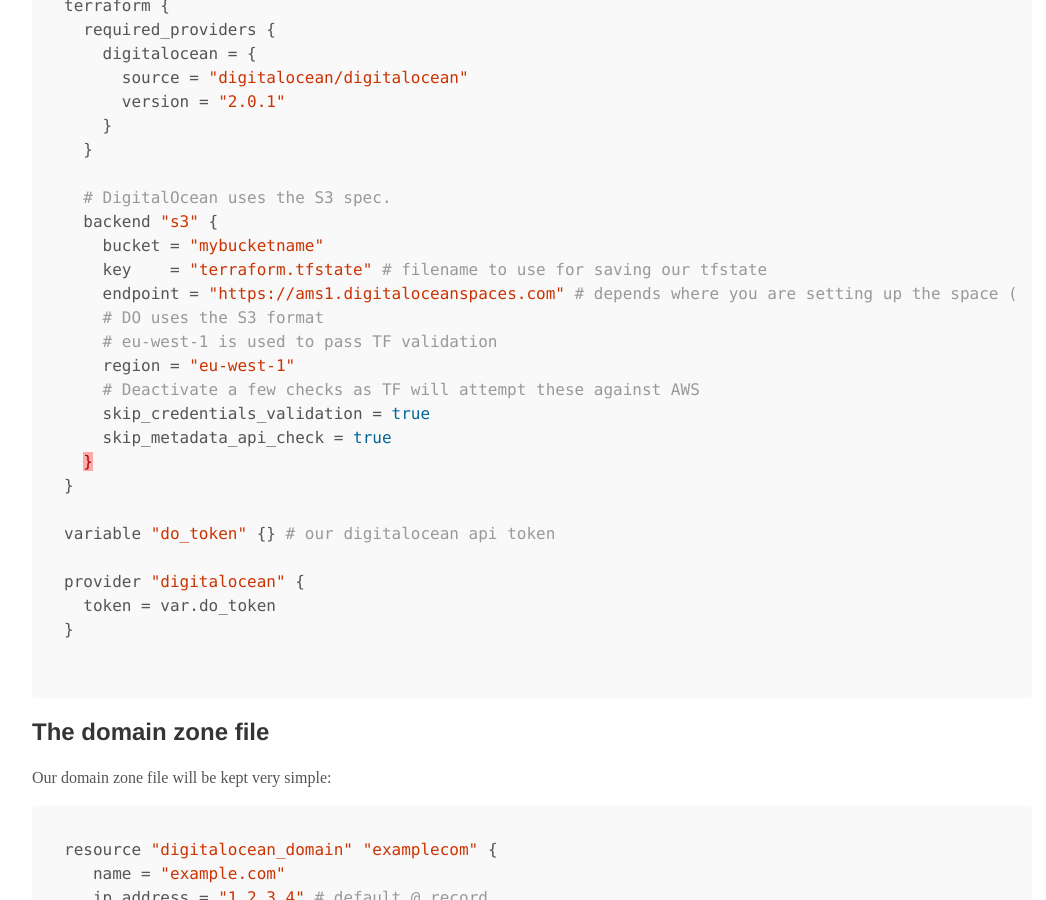
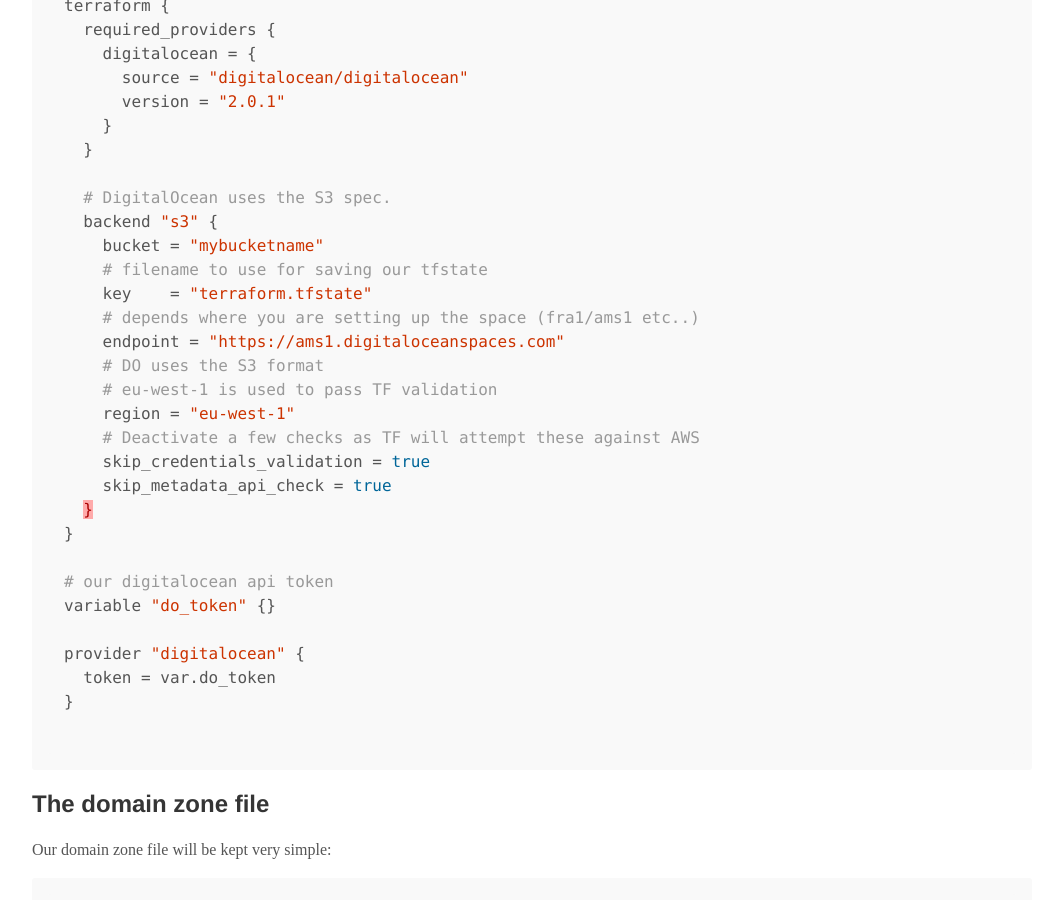
Before and after one commit to eyenx/blog, a Jekyll site: the page built from src/_posts/2020-10-25-managing-your-dns-records-with-terraform.md, in a window 1280 px wide and 900 px high, scrolled down 838 px. Shown: the whole window, without its empty margins (108-1154 px from the left). Built offline with Jekyll 4.4.1, drawn with Linux system fonts in a browser that asks for light colours; comment, search, counter and statistics services are not loaded; some of the changed text lies outside the part shown.

Commit message:
feat(some adjustments): modifications on comments

````diff
--- a/src/_posts/2020-10-25-managing-your-dns-records-with-terraform.md
+++ b/src/_posts/2020-10-25-managing-your-dns-records-with-terraform.md
@@ -38,8 +38,10 @@
   # DigitalOcean uses the S3 spec.
   backend "s3" {
     bucket = "mybucketname"
-    key    = "terraform.tfstate" # filename to use for saving our tfstate
-    endpoint = "https://ams1.digitaloceanspaces.com" # depends where you are setting up the space (fra1/ams1 etc..)
+    # filename to use for saving our tfstate
+    key    = "terraform.tfstate"
+    # depends where you are setting up the space (fra1/ams1 etc..)
+    endpoint = "https://ams1.digitaloceanspaces.com"
     # DO uses the S3 format
     # eu-west-1 is used to pass TF validation
     region = "eu-west-1"
@@ -49,7 +51,8 @@
   }
 }
 
-variable "do_token" {} # our digitalocean api token
+# our digitalocean api token
+variable "do_token" {}
 
 provider "digitalocean" {
   token = var.do_token
@@ -115,7 +118,8 @@
 ```bash
 
 export TF_VAR_do_token=SECRET_API_TOKEN
-export AWS_ACCESS_KEY_ID=KEY_ID_FOR_ACCESS_TO_DO_SPACE # has nothing to do with AWS, it's still Digitalocean, but terraform's s3 backend reads this
+# has nothing to do with AWS, it's still Digitalocean, but terraform's s3 backend reads this
+export AWS_ACCESS_KEY_ID=KEY_ID_FOR_ACCESS_TO_DO_SPACE
 export AWS_SECRET_ACCESS_KEY=ACCES_KEY_FOR_ACCESS_TO_DO_SPACE
 
 terraform init
@@ -172,7 +176,8 @@
       - terraform init
       - terraform plan
       - terraform apply -auto-approve
-    environment: # keep your secrets secret and not inside GIT!
+    # keep your secrets secret and not inside GIT!
+    environment:
       TF_VAR_do_token:
         from_secret: tf_var_do_token
       AWS_SECRET_ACCESS_KEY:
````
